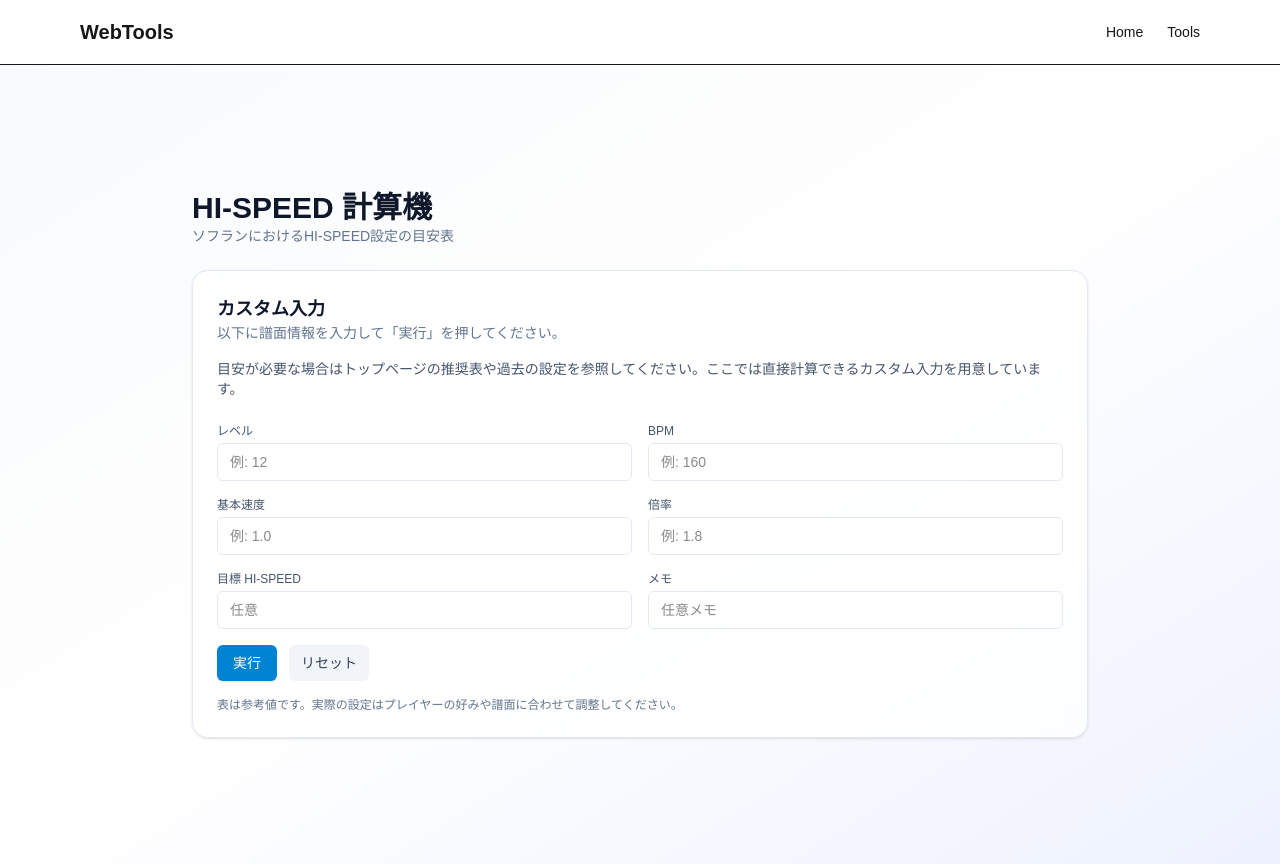
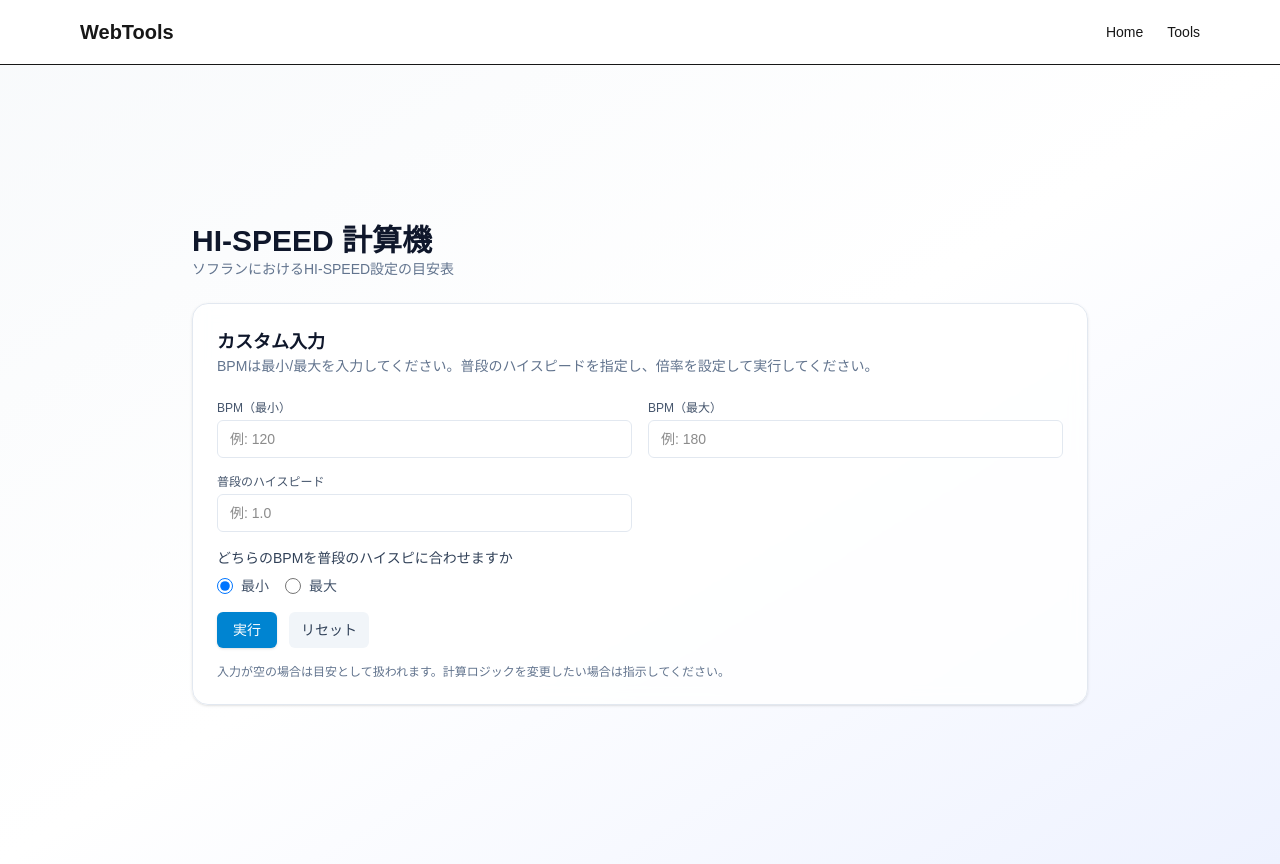
Before and after one commit to kkllkk5/volforce_calculator, a Next.js app: page /volforce-calculator/hispeed_calculator in a window 1280 px wide. Built offline with nearby package versions, Linux system fonts and the light colour scheme.

Commit message:
一旦フロント部分のみ実装

```diff
--- a/app/hispeed_calculator/page.tsx
+++ b/app/hispeed_calculator/page.tsx
@@ -3,13 +3,13 @@ import { useState } from 'react'
 
 export default function Hispeed_Calculator_Page() {
     const [form, setForm] = useState({
-        level: '',
-        bpm: '',
-        baseSpeed: '',
+        bpmMin: '',
+        bpmMax: '',
+        usualSpeed: '',
         multiplier: '',
-        target: '',
         note: ''
     })
+    const [align, setAlign] = useState<'min' | 'max'>('min')
     const [result, setResult] = useState<string | null>(null)
 
     const handleChange = (key: keyof typeof form) => (e: React.ChangeEvent<HTMLInputElement | HTMLTextAreaElement>) => {
@@ -17,16 +17,23 @@ export default function Hispeed_Calculator_Page() {
     }
 
     const handleRun = () => {
-        // 簡易的な例: 基本速度 * 倍率 を計算して表示
-        const base = parseFloat(form.baseSpeed || '0')
+        const base = parseFloat(form.usualSpeed || '0')
         const mul = parseFloat(form.multiplier || '0')
         if (!isFinite(base) || !isFinite(mul)) {
             setResult('数値を入力してください')
             return
         }
         const calc = (base * mul).toFixed(2)
-        setResult(`計算結果: ${calc} （基本速度 ${base} × 倍率 ${mul}）`)
-        console.log('実行:', { ...form, calc })
+        const bpmRange = `${form.bpmMin || '−'} ～ ${form.bpmMax || '−'}`
+        const aligned = align === 'min' ? `${form.bpmMin || '−'} (最小)` : `${form.bpmMax || '−'} (最大)`
+        setResult(`計算結果: ${calc} （普段のハイスピ ${base} × 倍率 ${mul}） — BPM: ${bpmRange} — 合わせるBPM: ${aligned}`)
+        console.log('実行:', { ...form, align, calc })
+    }
+
+    const handleReset = () => {
+        setForm({ bpmMin: '', bpmMax: '', usualSpeed: '', multiplier: '', note: '' })
+        setAlign('min')
+        setResult(null)
     }
 
     return (
@@ -38,47 +45,44 @@ export default function Hispeed_Calculator_Page() {
                 </header>
 
                 <section className="bg-white/80 backdrop-blur-sm border border-slate-200 rounded-2xl shadow p-6">
-                    <div className="mb-4 flex items-center justify-between">
-                        <div>
-                            <h2 className="text-lg font-semibold text-slate-900">カスタム入力</h2>
-                            <p className="text-sm text-slate-500">以下に譜面情報を入力して「実行」を押してください。</p>
-                        </div>
+                    <div className="mb-4">
+                        <h2 className="text-lg font-semibold text-slate-900">カスタム入力</h2>
+                        <p className="text-sm text-slate-500">BPMは最小/最大を入力してください。普段のハイスピードを指定し、倍率を設定して実行してください。</p>
                     </div>
 
-                    <div className="mt-2 grid gap-4">
-                        <div className="text-sm text-slate-600">
-                            目安が必要な場合はトップページの推奨表や過去の設定を参照してください。ここでは直接計算できるカスタム入力を用意しています。
-                        </div>
-                    </div>
-
-                    {/* 横2列 × 縦3行 の入力グリッド */}
+                    {/* 横2列 × 縦3行 の入力グリッド（目標削除、基本速度→普段のハイスピードへ変更） */}
                     <div className="mt-6">
                         <div className="grid grid-cols-2 gap-4">
                             <div className="flex flex-col">
-                                <label className="text-xs text-slate-600 mb-1">レベル</label>
-                                <input value={form.level} onChange={handleChange('level')} className="rounded-md border border-slate-200 px-3 py-2 text-sm bg-white/90" placeholder="例: 12" />
-                            </div>
-                            <div className="flex flex-col">
-                                <label className="text-xs text-slate-600 mb-1">BPM</label>
-                                <input value={form.bpm} onChange={handleChange('bpm')} className="rounded-md border border-slate-200 px-3 py-2 text-sm bg-white/90" placeholder="例: 160" />
+                                <label className="text-xs text-slate-600 mb-1">BPM（最小）</label>
+                                <input value={form.bpmMin} onChange={handleChange('bpmMin')} className="rounded-md border border-slate-200 px-3 py-2 text-sm bg-white/90" placeholder="例: 120" />
                             </div>
 
                             <div className="flex flex-col">
-                                <label className="text-xs text-slate-600 mb-1">基本速度</label>
-                                <input value={form.baseSpeed} onChange={handleChange('baseSpeed')} className="rounded-md border border-slate-200 px-3 py-2 text-sm bg-white/90" placeholder="例: 1.0" />
-                            </div>
-                            <div className="flex flex-col">
-                                <label className="text-xs text-slate-600 mb-1">倍率</label>
-                                <input value={form.multiplier} onChange={handleChange('multiplier')} className="rounded-md border border-slate-200 px-3 py-2 text-sm bg-white/90" placeholder="例: 1.8" />
+                                <label className="text-xs text-slate-600 mb-1">BPM（最大）</label>
+                                <input value={form.bpmMax} onChange={handleChange('bpmMax')} className="rounded-md border border-slate-200 px-3 py-2 text-sm bg-white/90" placeholder="例: 180" />
                             </div>
 
                             <div className="flex flex-col">
-                                <label className="text-xs text-slate-600 mb-1">目標 HI-SPEED</label>
-                                <input value={form.target} onChange={handleChange('target')} className="rounded-md border border-slate-200 px-3 py-2 text-sm bg-white/90" placeholder="任意" />
+                                <label className="text-xs text-slate-600 mb-1">普段のハイスピード</label>
+                                <input value={form.usualSpeed} onChange={handleChange('usualSpeed')} className="rounded-md border border-slate-200 px-3 py-2 text-sm bg-white/90" placeholder="例: 1.0" />
                             </div>
-                            <div className="flex flex-col">
-                                <label className="text-xs text-slate-600 mb-1">メモ</label>
-                                <input value={form.note} onChange={handleChange('note')} className="rounded-md border border-slate-200 px-3 py-2 text-sm bg-white/90" placeholder="任意メモ" />
+
+                            <div /> {/* 空セル（レイアウト調整用） */}
+                        </div>
+
+                        {/* ラジオボタン：どちらのBPMを普段のハイスピに合わせますか */}
+                        <div className="mt-4">
+                            <p className="text-sm text-slate-700 mb-2">どちらのBPMを普段のハイスピに合わせますか</p>
+                            <div className="flex items-center gap-4">
+                                <label className="inline-flex items-center gap-2 text-sm">
+                                    <input type="radio" name="alignBpm" checked={align === 'min'} onChange={() => setAlign('min')} className="h-4 w-4 text-sky-600" />
+                                    <span className="text-slate-600">最小</span>
+                                </label>
+                                <label className="inline-flex items-center gap-2 text-sm">
+                                    <input type="radio" name="alignBpm" checked={align === 'max'} onChange={() => setAlign('max')} className="h-4 w-4 text-sky-600" />
+                                    <span className="text-slate-600">最大</span>
+                                </label>
                             </div>
                         </div>
 
@@ -86,7 +90,7 @@ export default function Hispeed_Calculator_Page() {
                             <button onClick={handleRun} className="inline-flex items-center justify-center rounded-md bg-sky-600 hover:bg-sky-700 text-white px-4 py-2 text-sm font-medium shadow">
                                 実行
                             </button>
-                            <button onClick={() => { setForm({ level: '', bpm: '', baseSpeed: '', multiplier: '', target: '', note: '' }); setResult(null) }} className="inline-flex items-center justify-center rounded-md bg-slate-100 hover:bg-slate-200 text-slate-700 px-3 py-2 text-sm">
+                            <button onClick={handleReset} className="inline-flex items-center justify-center rounded-md bg-slate-100 hover:bg-slate-200 text-slate-700 px-3 py-2 text-sm">
                                 リセット
                             </button>
                             {result && <div className="ml-4 text-sm text-slate-600">{result}</div>}
@@ -94,7 +98,7 @@ export default function Hispeed_Calculator_Page() {
                     </div>
 
                     <div className="mt-4 text-xs text-slate-500">
-                        表は参考値です。実際の設定はプレイヤーの好みや譜面に合わせて調整してください。
+                        入力が空の場合は目安として扱われます。計算ロジックを変更したい場合は指示してください。
                     </div>
                 </section>
             </div>
```
